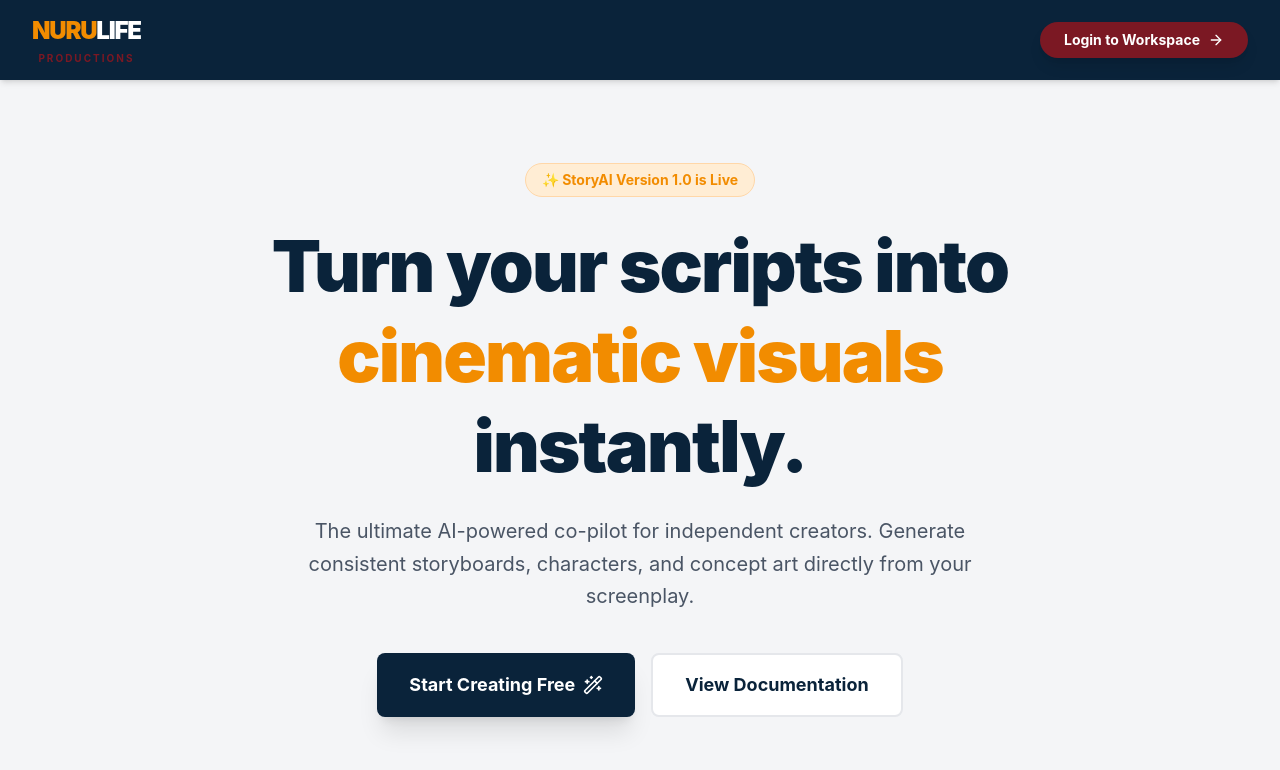
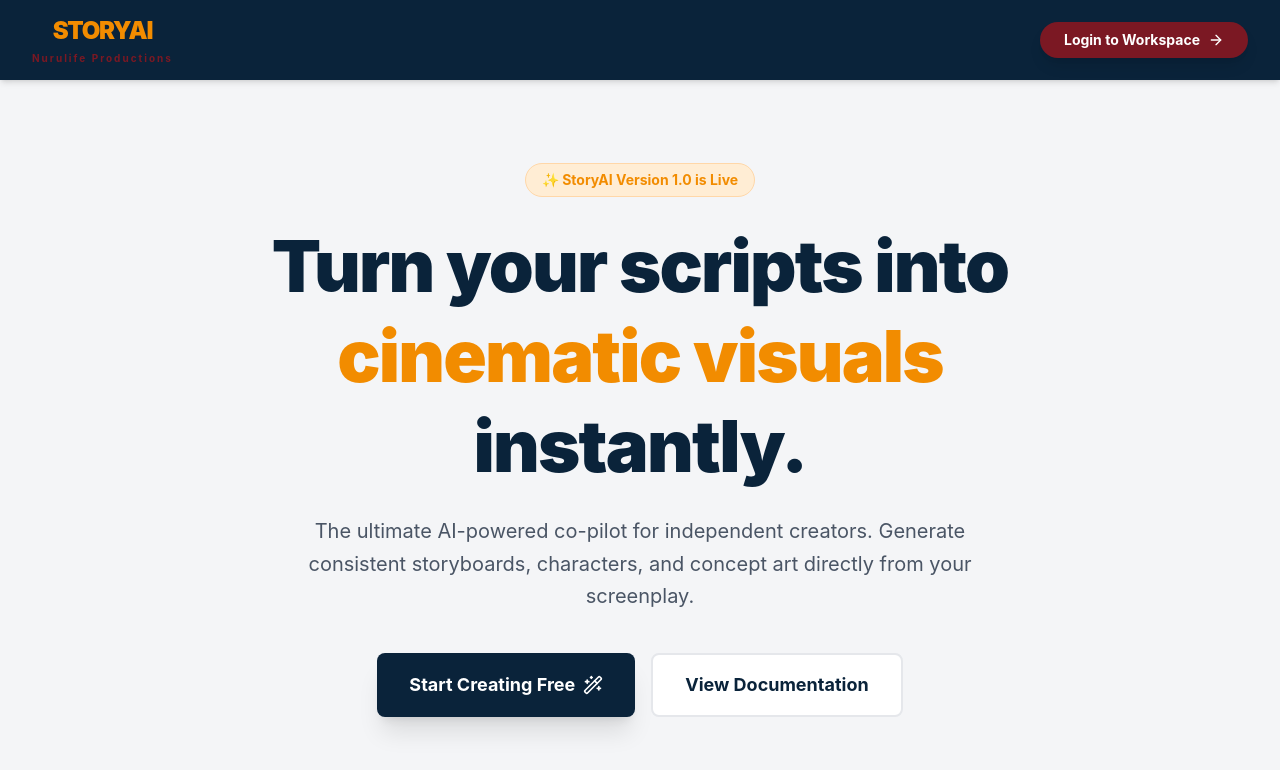
Before and after one commit to H-E-Ingwee/NuruLife_StoryAI, a React (Vite) app: page / in a window 1280 px wide. Shown: the top 770 px of the page. Built offline with nearby package versions, Linux system fonts and the light colour scheme.

Commit message:
logo change

```diff
--- a/src/App.jsx
+++ b/src/App.jsx
@@ -28,11 +28,11 @@
       <nav className="h-20 bg-[#0A233A] flex items-center justify-between px-8 shadow-md">
         <div className="flex flex-col items-center">
           <div className="text-2xl font-black tracking-tighter flex items-center">
-            <span className="text-[#F28C00]">NURU</span>
-            <span className="text-white">LIFE</span>
+            <span className="text-[#F28C00]">STORYAI </span>
+            <span className="text-white">  </span>
           </div>
           <div className="text-[10px] tracking-[0.2em] font-bold mt-1 text-[#7B1823]">
-            PRODUCTIONS
+            Nurulife Productions
           </div>
         </div>
         <button
```
